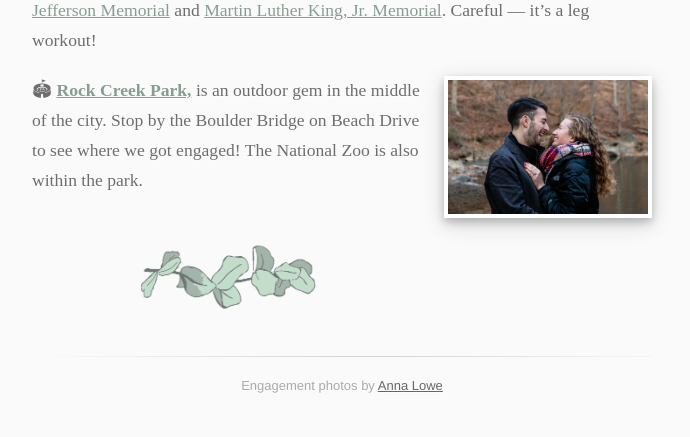
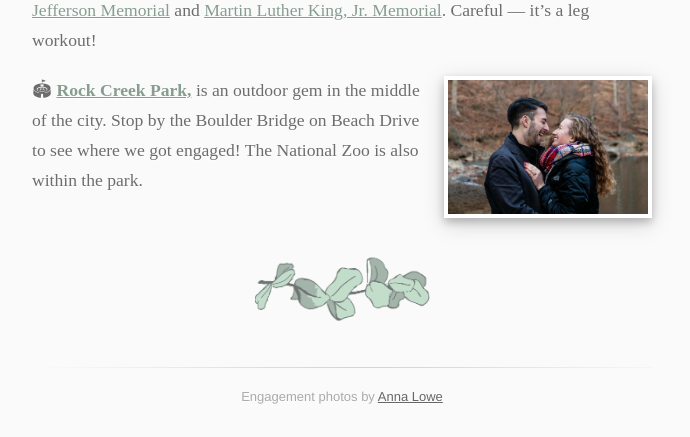
Before and after one commit to kevinuhrmacher/wedding-website, a PHP site: page /dc-guide.html in a window 1280 px wide. Shown: the part 3665-4102 px from the top of the page, without its empty margins (298-988 px from the left). Before the commit the page ends 4058 px from the top, so only its background shows below. Run offline with PHP 8.4, Linux system fonts and the light colour scheme; some web fonts are replaced.

Commit message:
clearfix

```diff
--- a/_site/about.html
+++ b/_site/about.html
@@ -45,7 +45,7 @@
 <!--             <div class="m-item"><a href="http://www.makeuhrmine.com/about/">Our story</a></div>
  -->            <div class="m-item"><a href="http://www.makeuhrmine.com/hotel">Hotel</a></div>
            <div class="m-item"><a href="http://www.makeuhrmine.com/registry">Registry</a></div>
-          <div class="m-item"><a href="http://www.makeuhrmine.com/dc-guide/">D.C. Guide</a></div>
+          <div class="m-item"><a href="http://www.makeuhrmine.com/dc-guide">D.C. Guide</a></div>
           </div>
         </header>
 
--- a/_site/assets/css/style.css
+++ b/_site/assets/css/style.css
@@ -419,6 +419,9 @@ footer a:hover {
     margin: 0 auto; } }
 /* Mobile Landscape Size to Tablet Portrait (devices and browsers) */
 /* Mobile Portrait Size to Mobile Landscape Size (devices and browsers) */
+.clear {
+  clear: both; }
+
 #main_content img {
   border: 5px solid white;
   box-shadow: 0 4px 8px 0 rgba(0, 0, 0, 0.2), 0 6px 20px 0 rgba(0, 0, 0, 0.17); }
--- a/_site/dc-guide.html
+++ b/_site/dc-guide.html
@@ -45,7 +45,7 @@
 <!--             <div class="m-item"><a href="http://www.makeuhrmine.com/about/">Our story</a></div>
  -->            <div class="m-item"><a href="http://www.makeuhrmine.com/hotel">Hotel</a></div>
            <div class="m-item"><a href="http://www.makeuhrmine.com/registry">Registry</a></div>
-          <div class="m-item"><a href="http://www.makeuhrmine.com/dc-guide/">D.C. Guide</a></div>
+          <div class="m-item"><a href="http://www.makeuhrmine.com/dc-guide">D.C. Guide</a></div>
           </div>
         </header>
 
@@ -131,6 +131,8 @@
 
   <p>🏟 <a href=""><strong>Rock Creek Park,</strong></a> is an outdoor gem in the middle of the city. Stop by the Boulder Bridge on Beach Drive to see where we got engaged! The National Zoo is also within the park.</p>
 
+  <div class="clear"></div>
+
 </div>
 
 
--- a/_site/hotel.html
+++ b/_site/hotel.html
@@ -45,7 +45,7 @@
 <!--             <div class="m-item"><a href="http://www.makeuhrmine.com/about/">Our story</a></div>
  -->            <div class="m-item"><a href="http://www.makeuhrmine.com/hotel">Hotel</a></div>
            <div class="m-item"><a href="http://www.makeuhrmine.com/registry">Registry</a></div>
-          <div class="m-item"><a href="http://www.makeuhrmine.com/dc-guide/">D.C. Guide</a></div>
+          <div class="m-item"><a href="http://www.makeuhrmine.com/dc-guide">D.C. Guide</a></div>
           </div>
         </header>
 
--- a/_site/index.html
+++ b/_site/index.html
@@ -45,7 +45,7 @@
 <!--             <div class="m-item"><a href="http://www.makeuhrmine.com/about/">Our story</a></div>
  -->            <div class="m-item"><a href="http://www.makeuhrmine.com/hotel">Hotel</a></div>
            <div class="m-item"><a href="http://www.makeuhrmine.com/registry">Registry</a></div>
-          <div class="m-item"><a href="http://www.makeuhrmine.com/dc-guide/">D.C. Guide</a></div>
+          <div class="m-item"><a href="http://www.makeuhrmine.com/dc-guide">D.C. Guide</a></div>
           </div>
         </header>
 
--- a/_site/registry.html
+++ b/_site/registry.html
@@ -45,7 +45,7 @@
 <!--             <div class="m-item"><a href="http://www.makeuhrmine.com/about/">Our story</a></div>
  -->            <div class="m-item"><a href="http://www.makeuhrmine.com/hotel">Hotel</a></div>
            <div class="m-item"><a href="http://www.makeuhrmine.com/registry">Registry</a></div>
-          <div class="m-item"><a href="http://www.makeuhrmine.com/dc-guide/">D.C. Guide</a></div>
+          <div class="m-item"><a href="http://www.makeuhrmine.com/dc-guide">D.C. Guide</a></div>
           </div>
         </header>
 
--- a/assets/css/style.scss
+++ b/assets/css/style.scss
@@ -3,6 +3,9 @@
 
 @import "jekyll-theme-tactile";
 
+.clear {
+	clear:both;
+}
 
 #main_content {
 
```
Also changed, not shown: dc-guide.md (+1 -0 lines).
